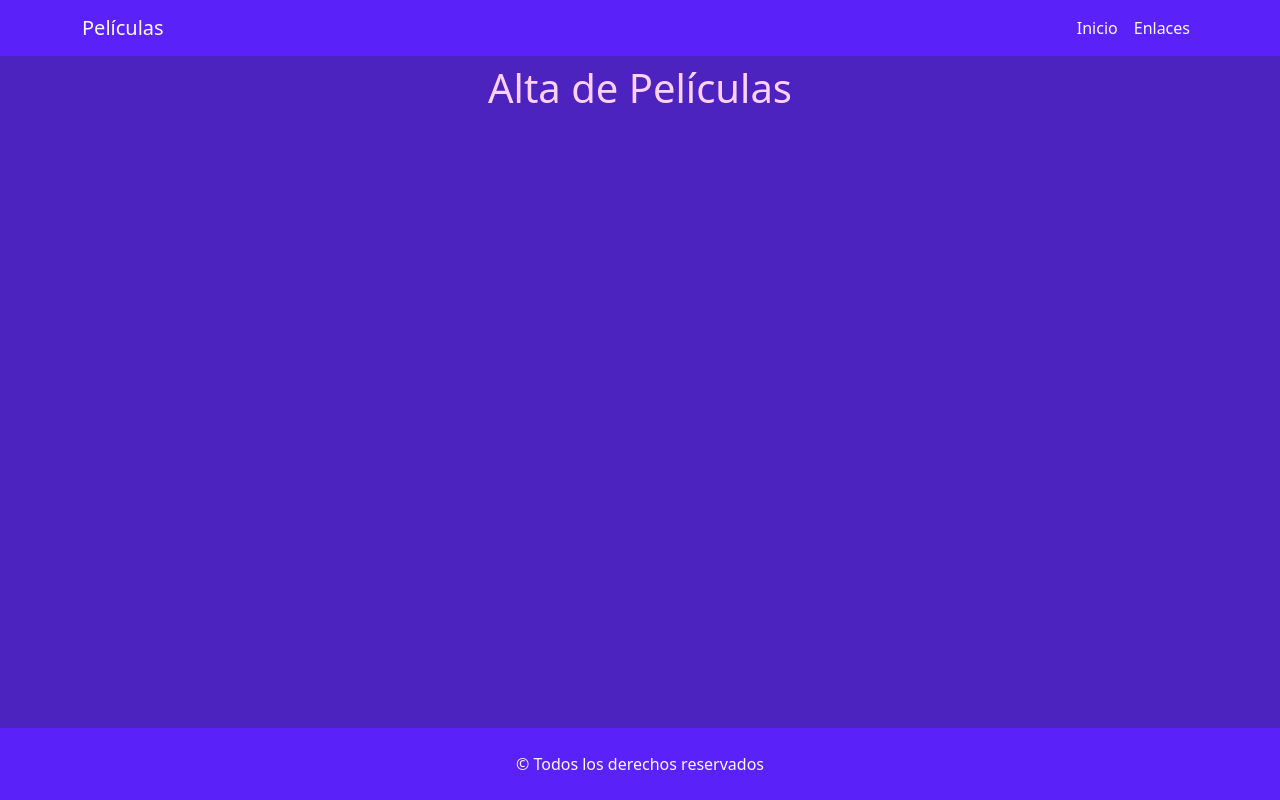
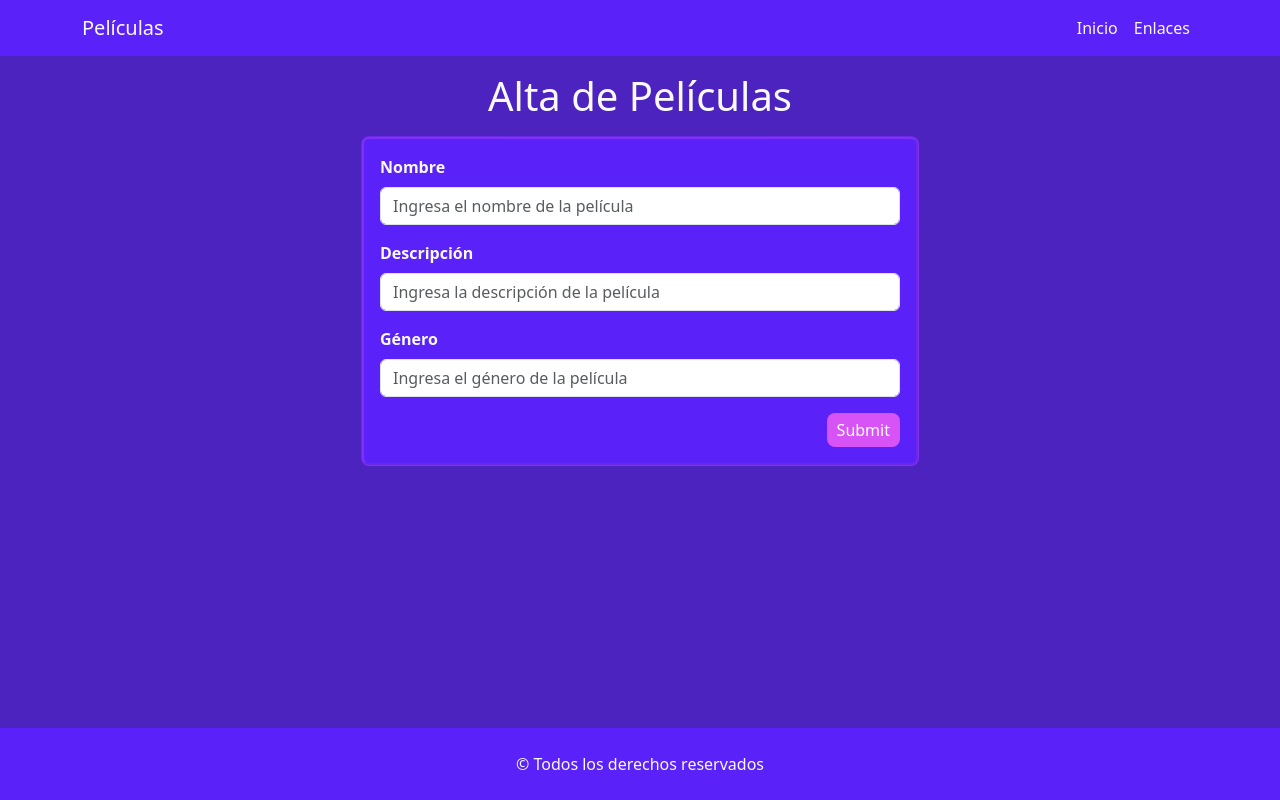
Before and after one commit to LuuRuiz17/tp6-ej10-React, a React (Vite) app: page / in a window 1280 px wide. Built offline with nearby package versions, Linux system fonts and the light colour scheme.

Commit message:
Agregué el formulario y le di estilos

```diff
--- /dev/null
+++ b/components/FormPeliculas.jsx
@@ -0,0 +1,31 @@
+import Button from 'react-bootstrap/Button';
+import Form from 'react-bootstrap/Form';
+
+function FormPeliculas() {
+    return (
+        <Form className='p-3 rounded rounded-3 form'>
+            <Form.Group className="mb-3 text-light fw-bold" controlId="formNombre">
+                <Form.Label>Nombre</Form.Label>
+                <Form.Control className='form-input' type="text" placeholder="Ingresa el nombre de la película" />
+                {/* <Form.Text className="text-muted">
+                    We'll never share your email with anyone else.
+                </Form.Text> */}
+            </Form.Group>
+            <Form.Group className="mb-3 text-light fw-bold" controlId="formDescripcion">
+                <Form.Label>Descripción</Form.Label>
+                <Form.Control type="text" placeholder="Ingresa la descripción de la película" />
+            </Form.Group>
+            <Form.Group className="mb-3 text-light fw-bold" controlId="formGenero">
+                <Form.Label>Género</Form.Label>
+                <Form.Control type="text" placeholder="Ingresa el género de la película" />
+            </Form.Group>
+            <div className="d-flex">
+                <button className='ms-auto btn-form' variant="primary" type="submit">
+                    Submit
+                </button>
+            </div>
+        </Form>
+    );
+}
+
+export default FormPeliculas;
--- a/src/App.jsx
+++ b/src/App.jsx
@@ -1,5 +1,6 @@
 import 'bootstrap/dist/css/bootstrap.min.css';
 import { Navbar , Nav , Container } from 'react-bootstrap';
+import FormPeliculas from '../components/FormPeliculas';
 
 function App() {
 
@@ -19,8 +20,9 @@ function App() {
           </Container>
         </Navbar>
       </header>
-      <main className='color-loop'>
-        <h1 className='text-center titulo my-2'>Alta de Películas</h1>
+      <main className='color-loop container d-flex flex-column align-items-center'>
+        <h1 className='text-center text-light my-3'>Alta de Películas</h1>
+        <FormPeliculas></FormPeliculas>
       </main>
       <footer className='footer py-4 text-center text-light'>
         &copy; Todos los derechos reservados
--- a/src/index.css
+++ b/src/index.css
@@ -10,10 +10,38 @@ main{
 }
 
 .navbar,
-.footer{
+.footer,
+.form{
   background-color: rgb(90,33,248);
 }
 
-.titulo{
-  color: rgb(251, 209, 251);
+.form{
+  border: 3px groove rgba(247, 95, 247, 0.243);
 }
+
+.form .form-control:focus,
+.form .form-select:focus {
+  outline: none;
+  border-color: rgba(247, 95, 247, 0.8);
+  box-shadow: 0 0 0 2px rgba(247, 95, 247, 0.3);
+}
+
+.form .btn-form{
+  background-color: rgba(247, 95, 247, 0.8);
+  border: none;
+  padding: 5px 10px;
+  border-radius: 8px;
+  color: white;
+}
+
+@media (min-width: 768px) {
+    .form{
+      width: 75%;
+    }
+}
+
+@media (min-width: 991px) {
+    .form{
+      width: 50%;
+    }
+}
```
Also changed, not shown: components/Card.jsx (added), components/ListaPeliculas.jsx (added).
